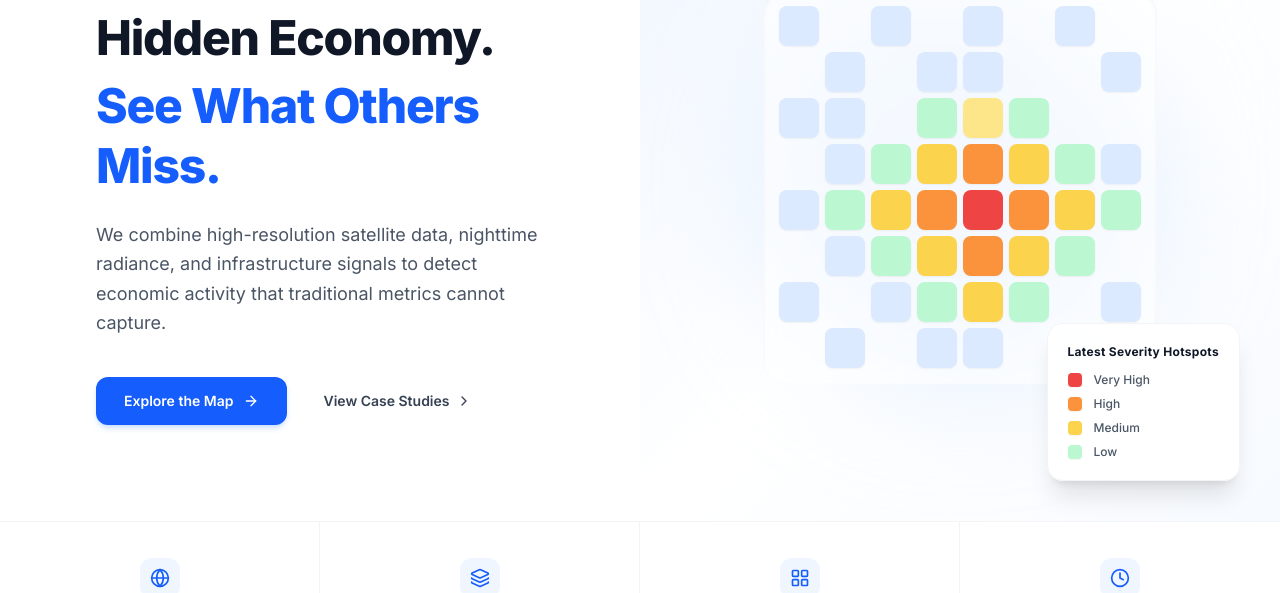
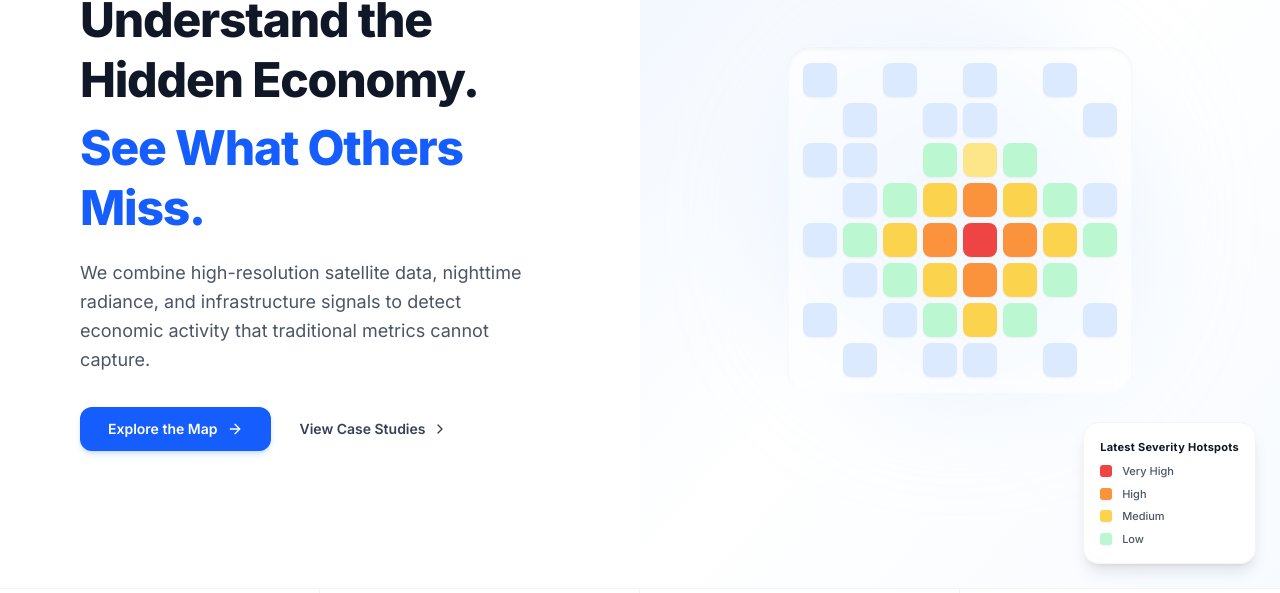
Before and after one commit to live-economy-map/frontend, a React (Vite) app: page / in a window 1280 px wide. Shown: the part 213-806 px from the top of the page. Built offline with nearby package versions, Linux system fonts and the light colour scheme; no server answers.

Commit message:
refactor(landing): fit hero section into single screen viewport above the fold

```diff
--- a/src/pages/LandingPage.tsx
+++ b/src/pages/LandingPage.tsx
@@ -36,7 +36,7 @@ const GRID_COLORS: string[][] = [
 function MiniHeatmap() {
   return (
     <div
-      className="grid gap-1.5 p-4 rounded-3xl bg-white/60 backdrop-blur-sm shadow-inner"
+      className="grid gap-1.5 p-3 sm:p-4 rounded-3xl bg-white/60 backdrop-blur-sm shadow-inner"
       style={{ gridTemplateColumns: 'repeat(8, minmax(0, 1fr))' }}
       aria-label="Satellite Density Heatmap Matrix"
     >
@@ -44,12 +44,16 @@ function MiniHeatmap() {
         color ? (
           <div
             key={i}
-            className="w-8 h-8 sm:w-10 sm:h-10 rounded-lg transition-transform duration-300 hover:scale-110 shadow-xs cursor-pointer"
+            className="w-7 h-7 sm:w-8 sm:h-8 lg:w-8.5 lg:h-8.5 rounded-lg transition-transform duration-300 hover:scale-110 shadow-xs cursor-pointer"
             style={{ backgroundColor: color }}
             title={`Satellite Grid Cell ${i + 1}`}
           />
         ) : (
-          <div key={i} className="w-8 h-8 sm:w-10 sm:h-10 opacity-0" aria-hidden="true" />
+          <div
+            key={i}
+            className="w-7 h-7 sm:w-8 sm:h-8 lg:w-8.5 lg:h-8.5 opacity-0"
+            aria-hidden="true"
+          />
         )
       )}
     </div>
@@ -177,31 +181,31 @@ export default function LandingPage() {
 
   return (
     <div className="min-h-screen bg-white flex flex-col selection:bg-blue-100 selection:text-blue-900">
-      {/* ── 1. Hero Section ── */}
-      <section className="flex-1 grid grid-cols-1 md:grid-cols-2">
+      {/* ── 1. Hero Section (One Full Screen Above the Fold) ── */}
+      <section className="min-h-[calc(100vh-64px)] md:h-[calc(100vh-64px)] grid grid-cols-1 md:grid-cols-2 items-center">
         {/* Left Column: Copy & CTAs */}
-        <div className="flex flex-col justify-center px-8 sm:px-12 lg:px-20 xl:px-24 py-16 lg:py-24">
-          <h1 className="text-3xl sm:text-4xl lg:text-5xl font-extrabold text-gray-900 tracking-tight leading-tight mb-2">
+        <div className="flex flex-col justify-center px-6 sm:px-10 lg:px-16 xl:px-20 py-8 lg:py-10">
+          <h1 className="text-3xl sm:text-4xl lg:text-5xl font-extrabold text-gray-900 tracking-tight leading-tight mb-1 sm:mb-2">
             Understand the
             <br />
             Hidden Economy.
           </h1>
 
-          <h2 className="text-3xl sm:text-4xl lg:text-5xl font-extrabold text-blue-600 tracking-tight leading-tight mb-6">
+          <h2 className="text-3xl sm:text-4xl lg:text-5xl font-extrabold text-blue-600 tracking-tight leading-tight mb-4 sm:mb-5">
             See What Others
             <br />
             Miss.
           </h2>
 
-          <p className="text-gray-600 text-base sm:text-lg leading-relaxed max-w-md mb-10 font-normal">
+          <p className="text-gray-600 text-sm sm:text-base lg:text-lg leading-relaxed max-w-md mb-6 sm:mb-8 font-normal">
             We combine high-resolution satellite data, nighttime radiance, and infrastructure
             signals to detect economic activity that traditional metrics cannot capture.
           </p>
 
-          <div className="flex items-center gap-5 flex-wrap">
+          <div className="flex items-center gap-4 flex-wrap">
             <button
               onClick={() => navigate('/map')}
-              className="inline-flex items-center justify-center gap-2.5 bg-blue-600 hover:bg-blue-700 text-white text-sm font-semibold px-7 py-3.5 rounded-xl transition-all duration-200 shadow-md hover:shadow-lg shadow-blue-500/20 active:scale-[0.98] cursor-pointer"
+              className="inline-flex items-center justify-center gap-2.5 bg-blue-600 hover:bg-blue-700 text-white text-sm font-semibold px-6 sm:px-7 py-3 rounded-xl transition-all duration-200 shadow-md hover:shadow-lg shadow-blue-500/20 active:scale-[0.98] cursor-pointer"
             >
               Explore the Map
               <ArrowRight className="h-4 w-4" />
@@ -209,7 +213,7 @@ export default function LandingPage() {
 
             <button
               onClick={() => navigate('/case-studies')}
-              className="inline-flex items-center gap-1.5 text-sm font-semibold text-gray-700 hover:text-gray-900 px-4 py-3.5 transition-colors group cursor-pointer"
+              className="inline-flex items-center gap-1.5 text-sm font-semibold text-gray-700 hover:text-gray-900 px-3 py-3 transition-colors group cursor-pointer"
             >
               View Case Studies
               <ChevronRight className="h-4 w-4 transition-transform group-hover:translate-x-1" />
@@ -218,16 +222,16 @@ export default function LandingPage() {
         </div>
 
         {/* Right Column: Heatmap Visualization & Legend */}
-        <div className="relative flex items-center justify-center bg-gradient-to-br from-blue-50 via-white to-blue-50/50 px-8 py-16 overflow-hidden min-h-[420px]">
+        <div className="relative flex items-center justify-center bg-gradient-to-br from-blue-50 via-white to-blue-50/50 px-6 sm:px-8 py-8 lg:py-10 overflow-hidden h-full min-h-[380px]">
           {/* Subtle Ambient Radial Glow */}
-          <div className="absolute w-96 h-96 bg-blue-200/40 rounded-full blur-3xl pointer-events-none" />
+          <div className="absolute w-80 h-80 bg-blue-200/40 rounded-full blur-3xl pointer-events-none" />
 
           {/* Heatmap Grid */}
           <MiniHeatmap />
 
           {/* Floating Severity Legend Card */}
-          <div className="absolute bottom-6 right-6 sm:bottom-10 sm:right-10 bg-white/95 backdrop-blur-md rounded-2xl shadow-xl border border-gray-100 p-4 sm:p-5">
-            <p className="text-xs font-bold text-gray-900 tracking-wide mb-3">
+          <div className="absolute bottom-4 right-4 sm:bottom-6 sm:right-6 bg-white/95 backdrop-blur-md rounded-2xl shadow-lg border border-gray-100 p-3 sm:p-4">
+            <p className="text-[11px] font-bold text-gray-900 tracking-wide mb-2">
               Latest Severity Hotspots
             </p>
             {[
@@ -236,12 +240,12 @@ export default function LandingPage() {
               { color: '#fcd34d', label: 'Medium' },
               { color: '#bbf7d0', label: 'Low' },
             ].map(({ color, label }) => (
-              <div key={label} className="flex items-center gap-3 mb-2 last:mb-0">
+              <div key={label} className="flex items-center gap-2.5 mb-1.5 last:mb-0">
                 <span
-                  className="w-3.5 h-3.5 rounded-[4px] shadow-xs shrink-0"
+                  className="w-3 h-3 rounded-[3px] shadow-xs shrink-0"
                   style={{ backgroundColor: color }}
                 />
-                <span className="text-xs font-medium text-gray-600">{label}</span>
+                <span className="text-[11px] font-medium text-gray-600">{label}</span>
               </div>
             ))}
           </div>
```
